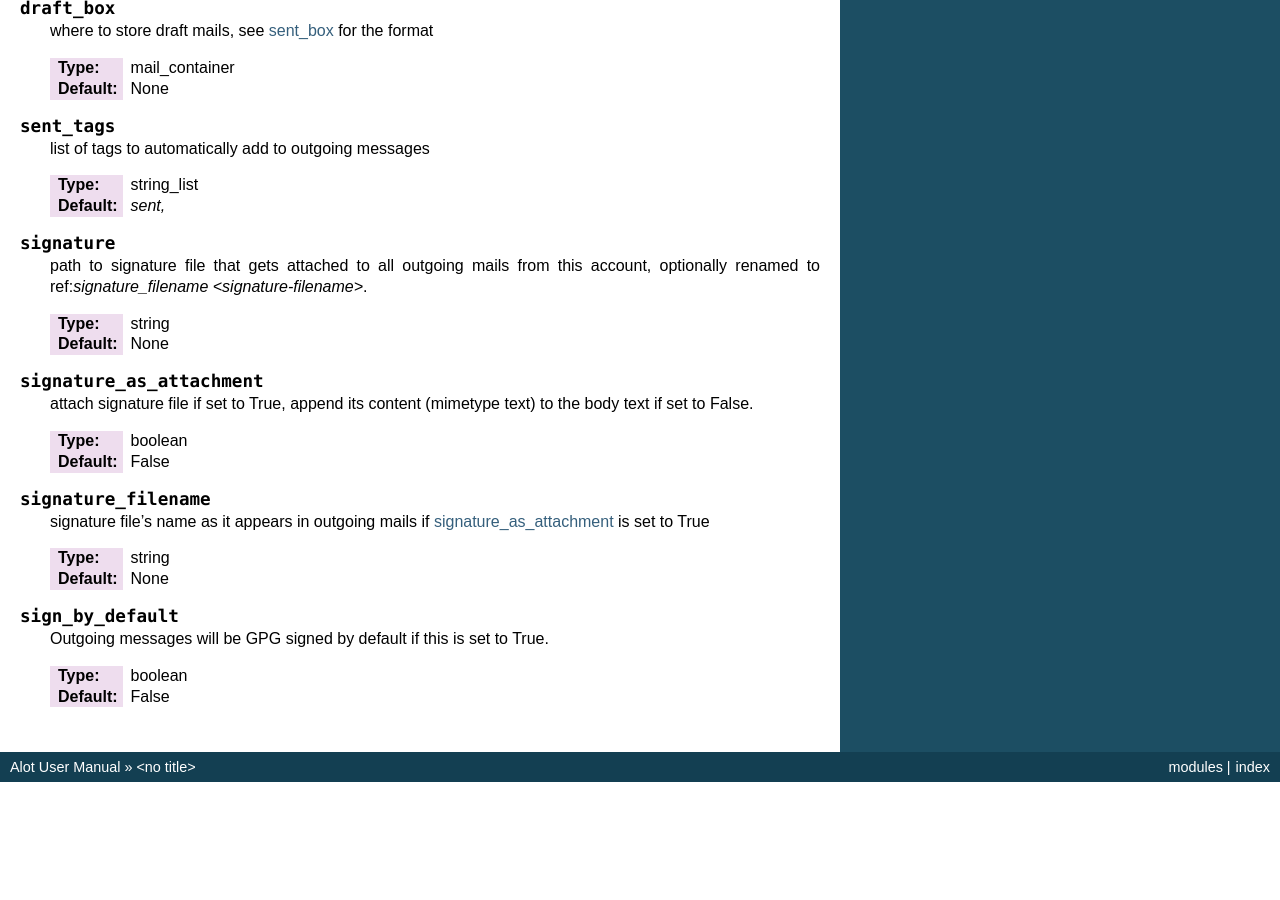
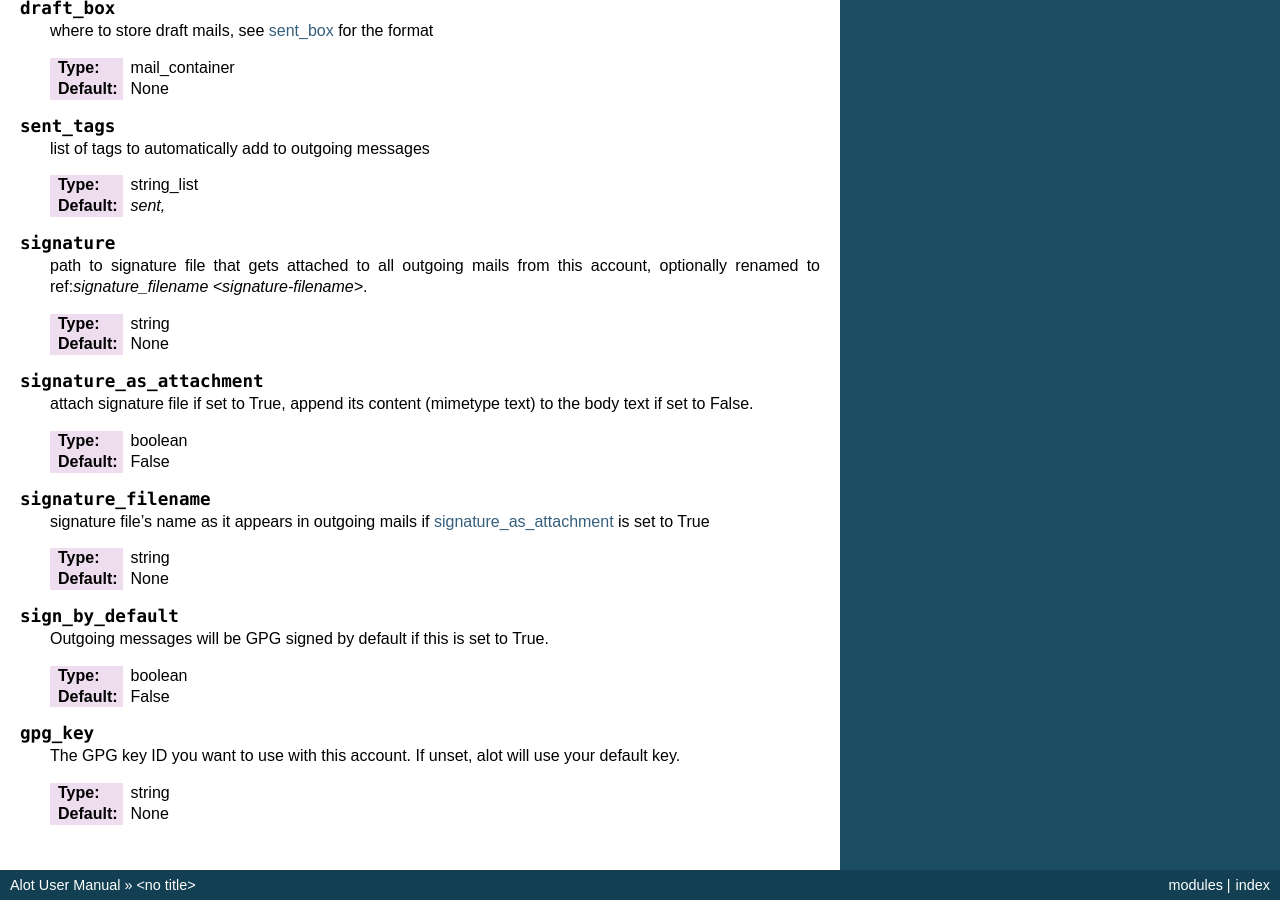
Before and after one commit to pazz/alot, a Sphinx documentation site: the page built from docs/source/configuration/accounts_table.rst, in a window 1280 px wide and 900 px high, scrolled down 584 px. Built offline with Sphinx 7.4.7, drawn with Linux system fonts in a browser that asks for light colours; before the commit the page ends 1366 px from its top, so only the background shows below that.

Commit message:
update alot/defaults/alot.rc.spec for sign_by_default and gpg_key

```diff
--- a/docs/source/configuration/accounts_table.rst
+++ b/docs/source/configuration/accounts_table.rst
@@ -98,6 +98,7 @@
     :type: string
     :default: None
 
+
 .. _sign-by-default:
 
 .. describe:: sign_by_default
@@ -106,3 +107,14 @@
 
     :type: boolean
     :default: False
+
+
+.. _gpg-key:
+
+.. describe:: gpg_key
+
+    The GPG key ID you want to use with this account. If unset, alot will
+    use your default key.
+
+    :type: string
+    :default: None
```
Also changed, not shown: 1 other file.
